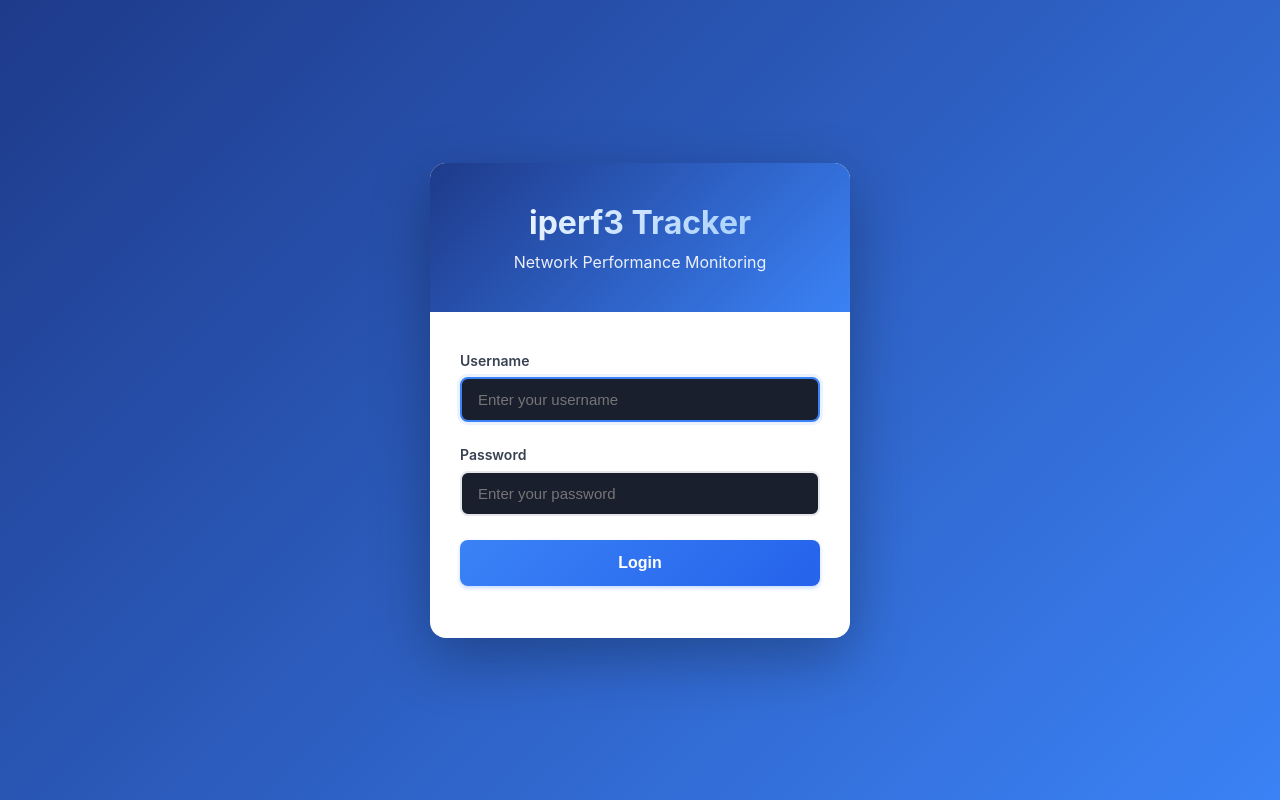
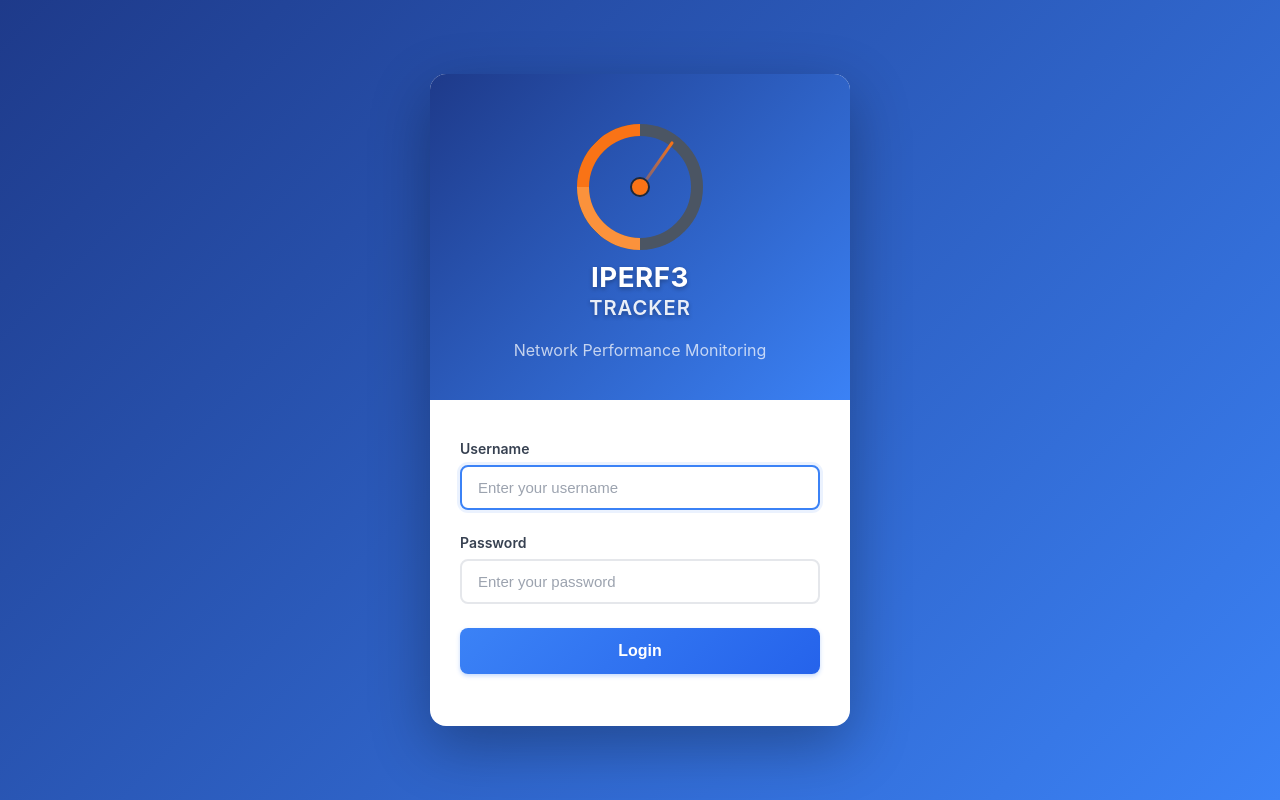
Before and after one commit to Nigcra/iperf3-tracker, a React (Create React App) app in the folder frontend/: page / in a window 1280 px wide. Built offline with nearby package versions, Linux system fonts and the light colour scheme; no server answers.

Commit message:
Add custom logo with speedometer icon to login page and sidebar

```diff
--- a/frontend/public/index.html
+++ b/frontend/public/index.html
@@ -8,6 +8,9 @@
       name="description"
       content="iperf3 Tracker - Monitor and track network performance"
     />
+    <link rel="preconnect" href="https://fonts.googleapis.com">
+    <link rel="preconnect" href="https://fonts.gstatic.com" crossorigin>
+    <link href="https://fonts.googleapis.com/css2?family=Poppins:wght@400;600;700&family=Montserrat:wght@400;600;700&display=swap" rel="stylesheet">
     <title>iperf3-Tracker</title>
   </head>
   <body>
--- a/frontend/src/components/Login.css
+++ b/frontend/src/components/Login.css
@@ -20,8 +20,12 @@
 .login-header {
   background: linear-gradient(135deg, #1e3a8a 0%, #3b82f6 100%);
   color: white;
-  padding: 40px 30px;
+  padding: 50px 30px 40px;
   text-align: center;
+  display: flex;
+  flex-direction: column;
+  align-items: center;
+  justify-content: center;
 }
 
 .login-header h1 {
@@ -67,12 +71,19 @@
   font-size: 15px;
   transition: all 0.3s ease;
   box-sizing: border-box;
+  background: #ffffff;
+  color: #1f2937;
+}
+
+.login-form input::placeholder {
+  color: #9ca3af;
 }
 
 .login-form input:focus {
   outline: none;
   border-color: #3b82f6;
   box-shadow: 0 0 0 3px rgba(59, 130, 246, 0.1);
+  background: #ffffff;
 }
 
 .btn-block {
--- a/frontend/src/components/Login.tsx
+++ b/frontend/src/components/Login.tsx
@@ -1,5 +1,6 @@
 import React, { useState } from 'react';
 import { login, initAdmin } from '../services/api';
+import Logo from './Logo';
 import './Login.css';
 
 interface LoginProps {
@@ -63,8 +64,10 @@ const Login: React.FC<LoginProps> = ({ onLoginSuccess }) => {
     <div className="login-container">
       <div className="login-card">
         <div className="login-header">
-          <h1 className="login-logo-text">iperf3 Tracker</h1>
-          <p>Network Performance Monitoring</p>
+          <Logo size={126} showText={true} />
+          <p style={{ marginTop: '20px', fontSize: '16px', color: 'rgba(255,255,255,0.8)' }}>
+            Network Performance Monitoring
+          </p>
         </div>
 
         <form onSubmit={handleSubmit} className="login-form">
--- /dev/null
+++ b/frontend/src/components/Logo.tsx
@@ -0,0 +1,111 @@
+import React from 'react';
+
+interface LogoProps {
+  size?: number;
+  showText?: boolean;
+  variant?: 'full' | 'icon';
+}
+
+const Logo: React.FC<LogoProps> = ({ size = 120, showText = true, variant = 'full' }) => {
+  const iconSize = variant === 'icon' ? size : size;
+
+  return (
+    <div style={{
+      display: 'flex',
+      flexDirection: 'column',
+      alignItems: 'center',
+      gap: showText ? 12 : 0
+    }}>
+      {/* Speedometer ring */}
+      <div style={{
+        width: iconSize,
+        height: iconSize,
+        position: 'relative',
+        display: 'flex',
+        alignItems: 'center',
+        justifyContent: 'center'
+      }}>
+        {/* Background ring - gray */}
+        <div style={{
+          width: '100%',
+          height: '100%',
+          borderRadius: '50%',
+          border: `${iconSize * 0.1}px solid #4B5563`,
+          position: 'absolute',
+          boxSizing: 'border-box'
+        }} />
+
+        {/* Orange segment - top left arc */}
+        <div style={{
+          width: '100%',
+          height: '100%',
+          borderRadius: '50%',
+          border: `${iconSize * 0.1}px solid transparent`,
+          borderTopColor: '#F97316',
+          borderLeftColor: '#FB923C',
+          position: 'absolute',
+          transform: 'rotate(-45deg)',
+          boxSizing: 'border-box'
+        }} />
+
+        {/* Needle - pointing to top right */}
+        <div style={{
+          width: iconSize * 0.45,
+          height: 2.5,
+          background: 'linear-gradient(90deg, rgba(249, 115, 22, 0.3), #F97316)',
+          position: 'absolute',
+          transformOrigin: 'left center',
+          transform: 'rotate(-55deg)',
+          left: '50%',
+          top: '50%',
+          borderRadius: 2
+        }} />
+
+        {/* Center dot - orange */}
+        <div style={{
+          width: iconSize * 0.16,
+          height: iconSize * 0.16,
+          background: '#F97316',
+          borderRadius: '50%',
+          position: 'absolute',
+          border: `${iconSize * 0.02}px solid #1e293b`,
+          boxSizing: 'border-box',
+          zIndex: 10
+        }} />
+      </div>
+
+      {/* Text */}
+      {showText && (
+        <div style={{
+          textAlign: 'center',
+          fontFamily: '"Inter", "SF Pro Display", -apple-system, BlinkMacSystemFont, "Segoe UI", Roboto, sans-serif'
+        }}>
+          <div style={{
+            fontSize: size * 0.22,
+            fontWeight: 700,
+            color: 'white',
+            letterSpacing: '0.5px',
+            lineHeight: 1.1,
+            textShadow: '0 2px 4px rgba(0,0,0,0.3)',
+            textTransform: 'uppercase'
+          }}>
+            iPerf3
+          </div>
+          <div style={{
+            fontSize: size * 0.16,
+            fontWeight: 600,
+            color: 'rgba(255,255,255,0.9)',
+            letterSpacing: '1px',
+            marginTop: '2px',
+            textShadow: '0 2px 4px rgba(0,0,0,0.3)',
+            textTransform: 'uppercase'
+          }}>
+            Tracker
+          </div>
+        </div>
+      )}
+    </div>
+  );
+};
+
+export default Logo;
--- a/frontend/src/index.css
+++ b/frontend/src/index.css
@@ -104,30 +104,27 @@ code {
 .sidebar-header {
   padding: 20px;
   display: flex;
-  justify-content: space-between;
+  flex-direction: column;
+  gap: 15px;
+  border-bottom: 1px solid rgba(255, 255, 255, 0.1);
+}
+
+.sidebar.closed .sidebar-header {
   align-items: center;
-  border-bottom: 1px solid rgba(255, 255, 255, 0.1);
+}
+
+.sidebar-header .toggle-btn {
+  align-self: flex-end;
+}
+
+.sidebar.closed .sidebar-header .toggle-btn {
+  align-self: center;
 }
 
 .logo {
   display: flex;
+  justify-content: center;
   align-items: center;
-  gap: 10px;
-}
-
-.logo-text {
-  font-size: 20px;
-  font-weight: 700;
-  background: linear-gradient(135deg, #60a5fa 0%, #3b82f6 100%);
-  -webkit-background-clip: text;
-  -webkit-text-fill-color: transparent;
-  background-clip: text;
-}
-
-.logo-icon {
-  font-size: 24px;
-  font-weight: 700;
-  color: white;
 }
 
 .toggle-btn {
--- a/frontend/src/index.tsx
+++ b/frontend/src/index.tsx
@@ -8,6 +8,7 @@ import ServerManager from './components/ServerManager';
 import TestRunner from './components/TestRunner';
 import Login from './components/Login';
 import AdminPanel from './components/AdminPanel';
+import Logo from './components/Logo';
 import { User } from './services/api';
 import { ThemeProvider, useTheme } from './context/ThemeContext';
 
@@ -65,8 +66,33 @@ function AppContent() {
       <aside className={`sidebar ${sidebarOpen ? 'open' : 'closed'}`}>
         <div className="sidebar-header">
           <div className="logo">
-            {sidebarOpen && <span className="logo-text">iperf3 Tracker</span>}
-            {!sidebarOpen && <span className="logo-icon">i3</span>}
+            {sidebarOpen ? (
+              <div style={{ display: 'flex', alignItems: 'center', gap: '12px' }}>
+                <div style={{ flexShrink: 0 }}>
+                  <Logo size={40} showText={false} variant="icon" />
+                </div>
+                <div style={{
+                  display: 'flex',
+                  flexDirection: 'column',
+                  gap: '0px'
+                }}>
+                  <div style={{
+                    fontSize: '20px',
+                    fontWeight: 700,
+                    color: 'white',
+                    letterSpacing: '0.3px',
+                    lineHeight: 1.2,
+                    whiteSpace: 'nowrap',
+                    fontFamily: '"Inter", "SF Pro Display", -apple-system, BlinkMacSystemFont, "Segoe UI", Roboto, sans-serif',
+                    textTransform: 'uppercase'
+                  }}>
+                    iPerf3 Tracker
+                  </div>
+                </div>
+              </div>
+            ) : (
+              <Logo size={36} showText={false} variant="icon" />
+            )}
           </div>
           <button
             className="toggle-btn"
```
